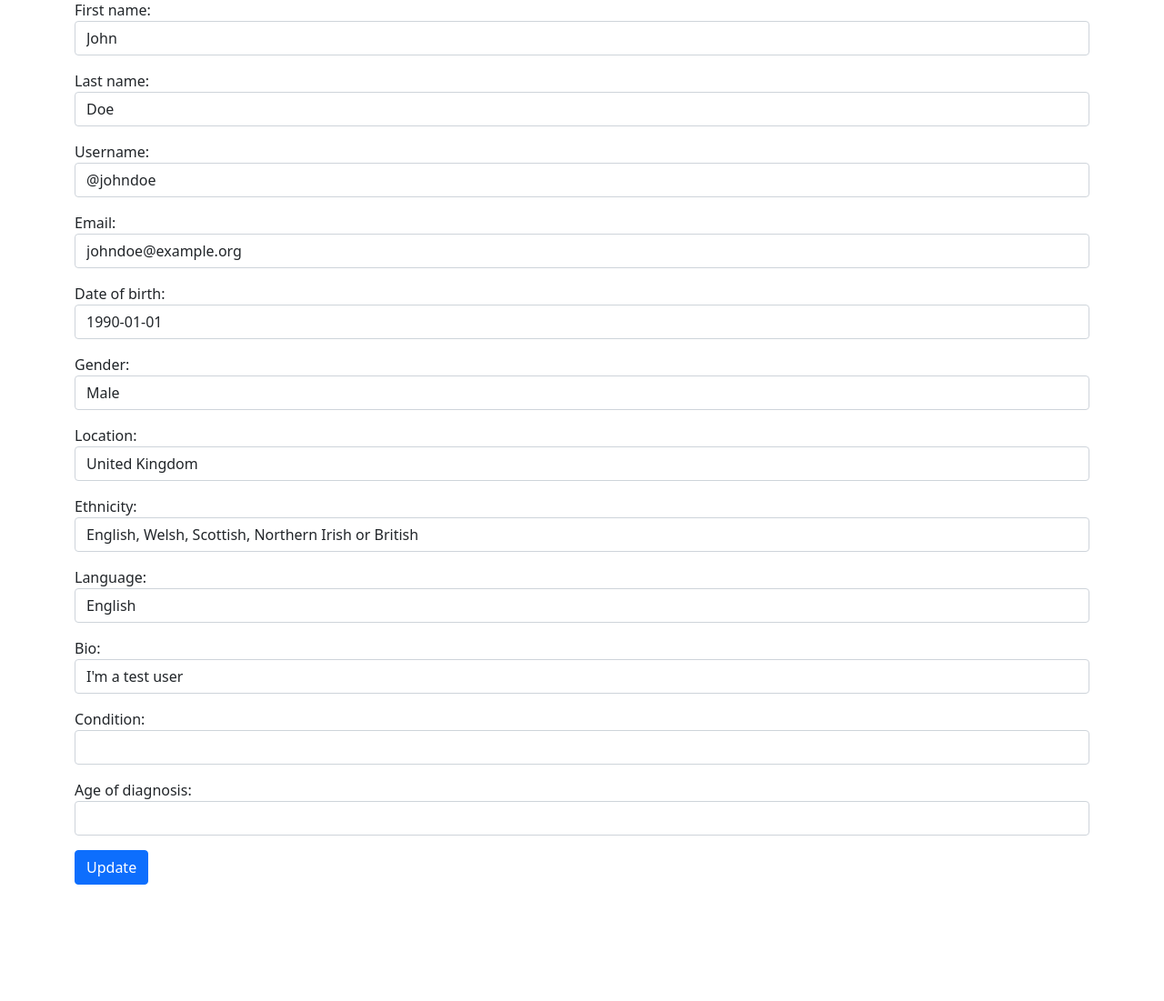
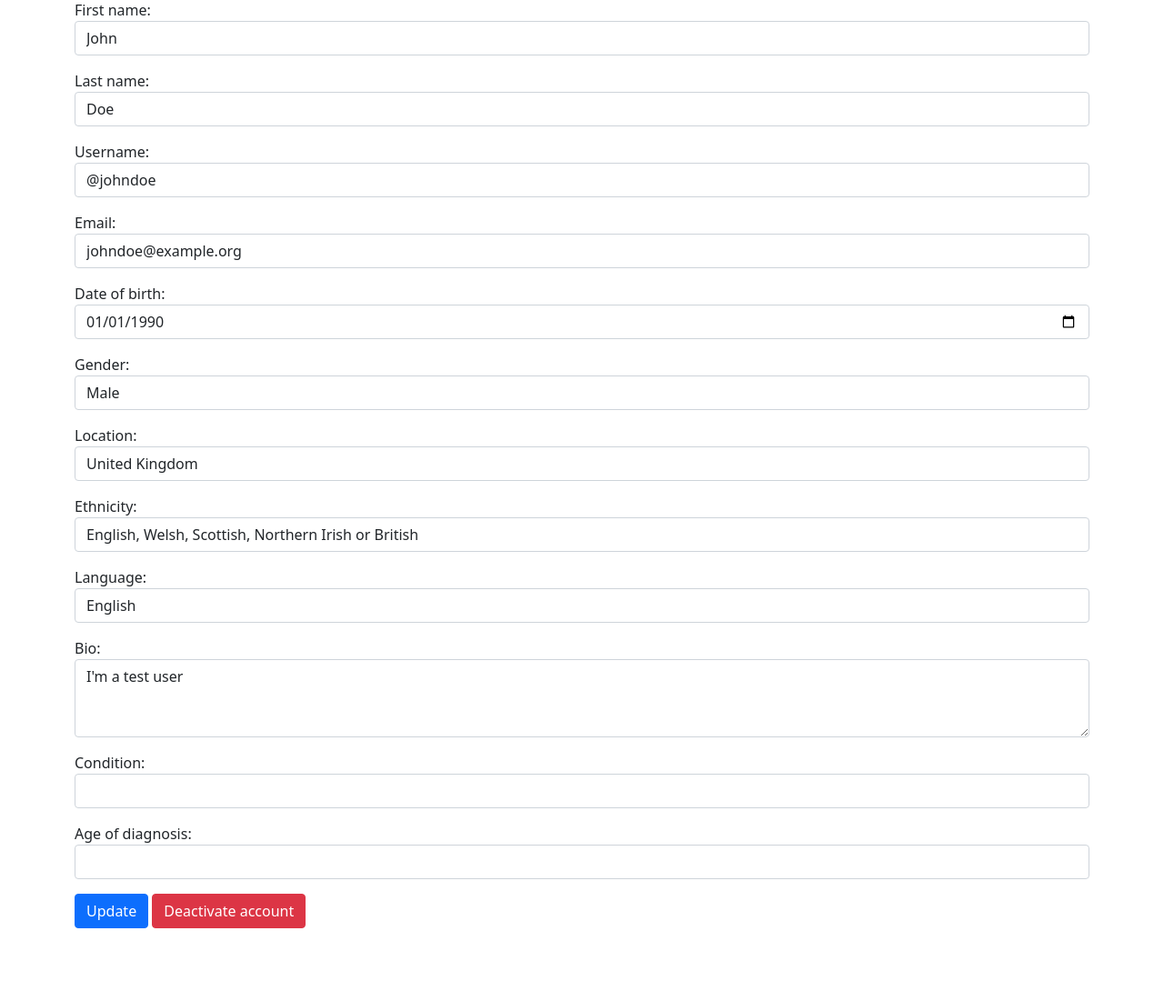
Before and after one commit to Anna1021/liverlink, a Django app: page /profile/ in a window 1280 px wide. Shown: the part 129-1230 px from the top of the page at 91% size. Before the commit the page ends 1102 px from the top, so only its background shows below. Run offline with Django 4.2, Linux system fonts and the light colour scheme; a user stored in the database is signed in; data comes from the database, SQL or seed files in the repository; some libraries are stand-ins or nearby versions.

Commit message:
Add user deactivation functionality

```diff
--- a/peer_support/forms.py
+++ b/peer_support/forms.py
@@ -29,6 +29,10 @@ class UserForm(forms.ModelForm):
 
         model = User
         fields = ['first_name', 'last_name', 'username', 'email', 'date_of_birth', 'gender', 'location', 'ethnicity', 'language', 'bio']
+        widgets = {
+            'bio': forms.Textarea(attrs={'rows': 3}),
+            'date_of_birth': forms.DateInput(attrs={'type': 'date'}),
+        }
 
 class PatientForm(UserForm):
     """Form to update patient profiles."""
@@ -38,6 +42,7 @@ class PatientForm(UserForm):
 
         model = Patient
         fields = UserForm.Meta.fields + ['condition', 'age_of_diagnosis']
+        widgets = UserForm.Meta.widgets
 
 class ParentForm(UserForm):
     """Form to update parent profiles."""
@@ -47,6 +52,7 @@ class ParentForm(UserForm):
 
         model = Parent
         fields = UserForm.Meta.fields + ['child_condition', 'child_age_of_diagnosis']
+        widgets = UserForm.Meta.widgets
 
 class NewPasswordMixin(forms.Form):
     """Form mixing for new_password and password_confirmation fields."""
--- a/peer_support/templates/profile.html
+++ b/peer_support/templates/profile.html
@@ -7,9 +7,29 @@
       <form action="{% url 'profile' %}" method="post">
         {% csrf_token %}
         {% include 'partials/bootstrap_form.html' with form=form %}
-        <input type="submit" value="Update" class="btn btn-primary">
+        <span><input type="submit" value="Update" class="btn btn-primary"> <button type="button" class="btn btn-danger" data-bs-toggle="modal" data-bs-target="#deactivate_user">Deactivate account</button></span>
       </form>
+      <div class="modal fade" id="deactivate_user" tabindex="-1" aria-labelledby="deactivate_user" aria-hidden="true">
+        <div class="modal-dialog modal-dialog-centered">
+        <div class="modal-content">
+            <form action="{% url 'deactivate_user' %}" method="post">
+            {% csrf_token %}
+            <div class="modal-header">
+                <h1 class="modal-title fs-5" id="deactivate_user">Do you really want to deactivate your profile?</h1>
+                <button type="button" class="btn-close" data-bs-dismiss="modal" aria-label="Close"></button>
+            </div>
+            <div class="modal-footer">
+                <button type="button" class="btn btn-secondary" data-bs-dismiss="modal">Cancel</button>
+                <input type="submit" value="Deactivate" class="btn btn-danger"></input>
+            </div>
+            </form>
+        </div>
+        </div>
+    </div>
     </div>
   </div>
+  <row> <!-- footer -->
+    <div style="padding: 40px;"></div>
+  </row>
 </div>
 {% endblock %}
--- a/peer_support/views.py
+++ b/peer_support/views.py
@@ -127,7 +127,7 @@ class ProfileUpdateView(LoginRequiredMixin, UpdateView):
     form_class = ""
 
     def get_form_class(self):
-        """Decide form class based on model of current user."""
+        """Return form class based on model of current user."""
         # TODO: fails to show prefilled fields (eg. condition, age of diagnosis blank for patient)
         if Patient.objects.filter(id=self.request.user.id).exists():
             return PatientForm
@@ -147,6 +147,17 @@ class ProfileUpdateView(LoginRequiredMixin, UpdateView):
         return reverse(settings.REDIRECT_URL_WHEN_LOGGED_IN)
 
 
+def deactivate_user(request):
+    """Deactivate the current user's account."""
+
+    user = request.user
+    user.is_active = False
+    user.save()
+    messages.add_message(request, messages.SUCCESS, "Profile successfully deactivated!") # does not display on :8000 - only on /log_in or /sign_up, whichever is accessed first
+    logout(request)
+    return redirect('home')
+
+
 class SignUpView(LoginProhibitedMixin, FormView):
     """Display the sign up screen and handle sign ups."""
 
--- a/peer_support_network/urls.py
+++ b/peer_support_network/urls.py
@@ -26,5 +26,6 @@ urlpatterns = [
     path('log_out/', views.log_out, name='log_out'),
     path('password/', views.PasswordView.as_view(), name='password'),
     path('profile/', views.ProfileUpdateView.as_view(), name='profile'),
+    path('deactivate_user/', views.deactivate_user, name='deactivate_user'),
     path('sign_up/', views.SignUpView.as_view(), name='sign_up'),
 ]
```
